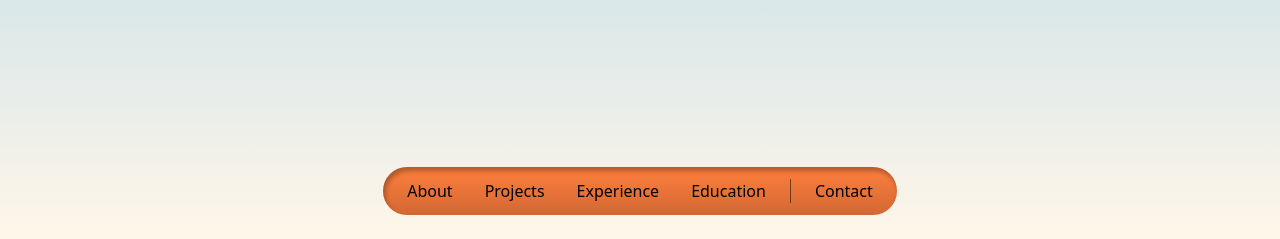
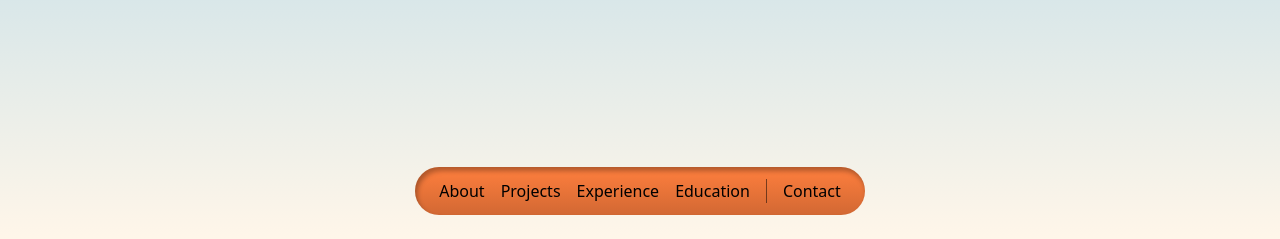
Before and after one commit to CarlosLecval/CarlosLecval, an Astro site: page / in a window 1280 px wide. Shown: the part 561-800 px from the top of the page. Built offline with nearby package versions, Linux system fonts and the light colour scheme; Astro itself is replaced by a stand-in of ours.

Commit message:
responsive footer

```diff
--- a/src/components/Footer.astro
+++ b/src/components/Footer.astro
@@ -2,12 +2,16 @@
 import FooterButton from '../components/FooterButton.astro';
 ---
 <div class="fixed left-0 bottom-0 w-screen flex justify-center p-6">
-	<ul class="shadow-inner-2 bg-gradient-to-b rounded-3xl py-3 px-4 flex flex-row gap-4 from-orange from-31% to-darkorange to-92% font-light">
-	  <FooterButton text="About" href="#about"/>
-	  <FooterButton text="Projects" href="#projects"/>
-	  <FooterButton text="Experience" href="#experience"/>
-	  <FooterButton text="Education" href="#education"/>
-		<div class="border-l border-black/50"></div>
+	<ul class="shadow-inner-2 bg-gradient-to-b rounded-3xl py-3 px-4 flex flex-row gap-2 from-orange from-31% to-darkorange to-92% font-light">
+		<div class="hidden md:flex">
+	  	<FooterButton text="About" href="#about"/>
+	  	<FooterButton text="Projects" href="#projects"/>
+	  	<FooterButton text="Experience" href="#experience"/>
+	  	<div class="pr-2">
+	  		<FooterButton text="Education" href="#education"/>
+	  	</div>
+			<div class="border-l border-black/50"></div>
+		</div>
 		<button id="openContact" class="hover:bg-white/35 hover:rounded-xl px-2">Contact</button>
 	</ul>
 </div>
```
